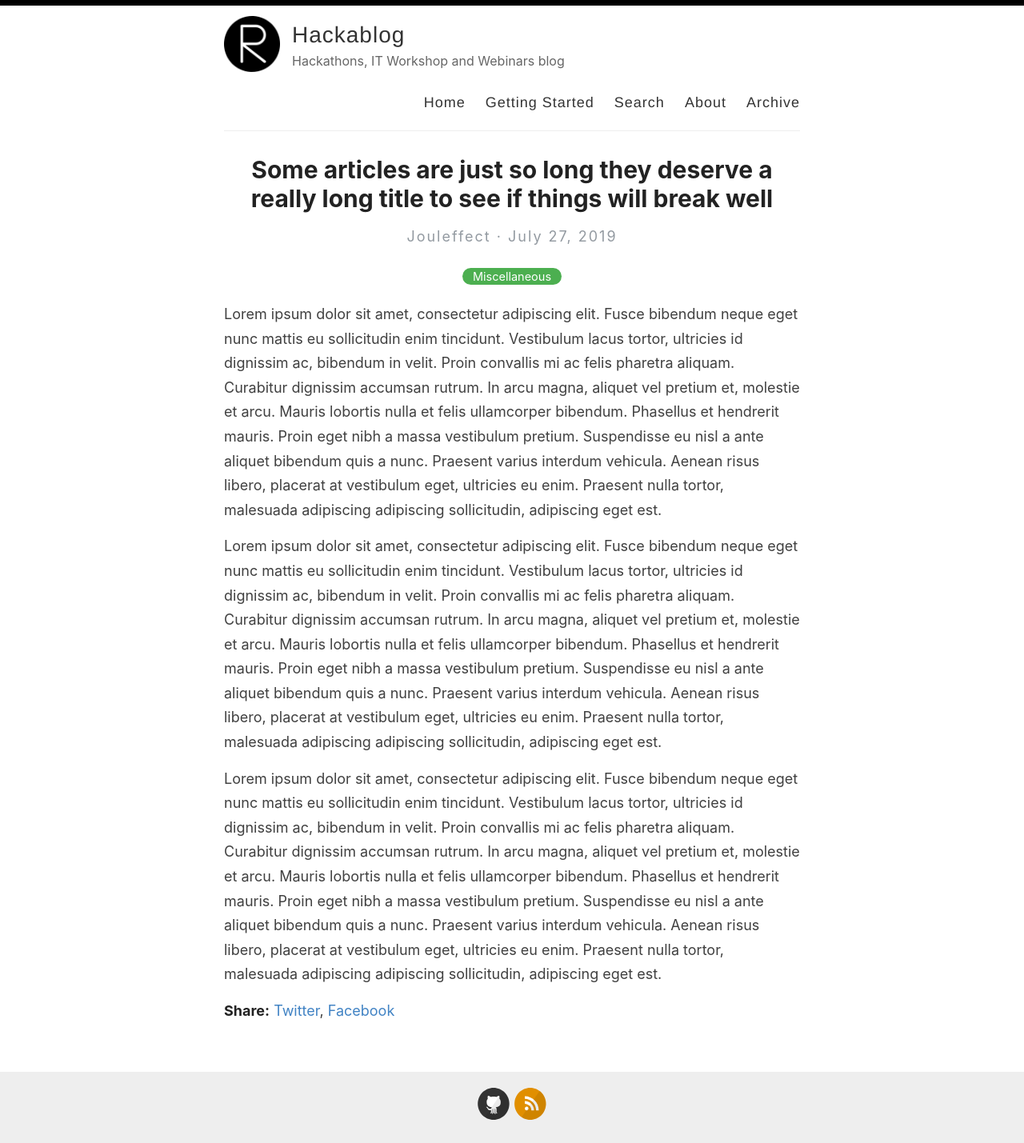
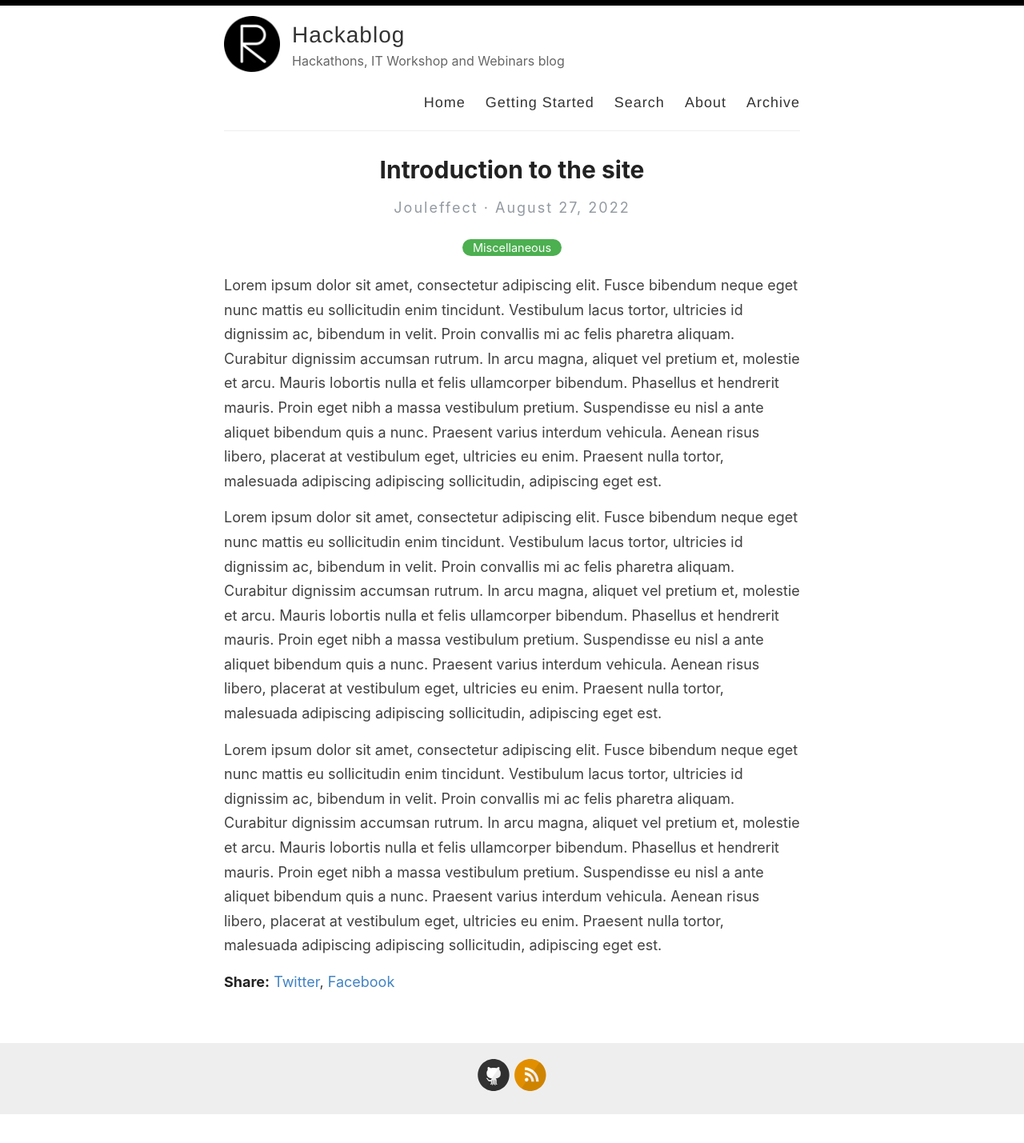
Before and after one commit to jouleffect/hackablog, a Jekyll site: the page built from _posts/2022-8-27-super-long-article.md, in a window 1280 px wide. Shown: the whole page at 80% size. Built offline with Jekyll 4.4.1, drawn with Linux system fonts in a browser that asks for light colours; after the commit the page ends 1393 px from its top, so only the background shows below that.

Commit message:
Update and rename 2019-7-27-super-long-article.md to 2022-8-27-super-long-article.md

```diff
--- a/_posts/2019-7-27-super-long-article.md
+++ b/_posts/2022-8-27-super-long-article.md
@@ -1,6 +1,6 @@
 ---
 layout: post
-title: Some articles are just so long they deserve a really long title to see if things will break well
+title: Introduction to the site
 categories: Miscellaneous
 ---
 
```
